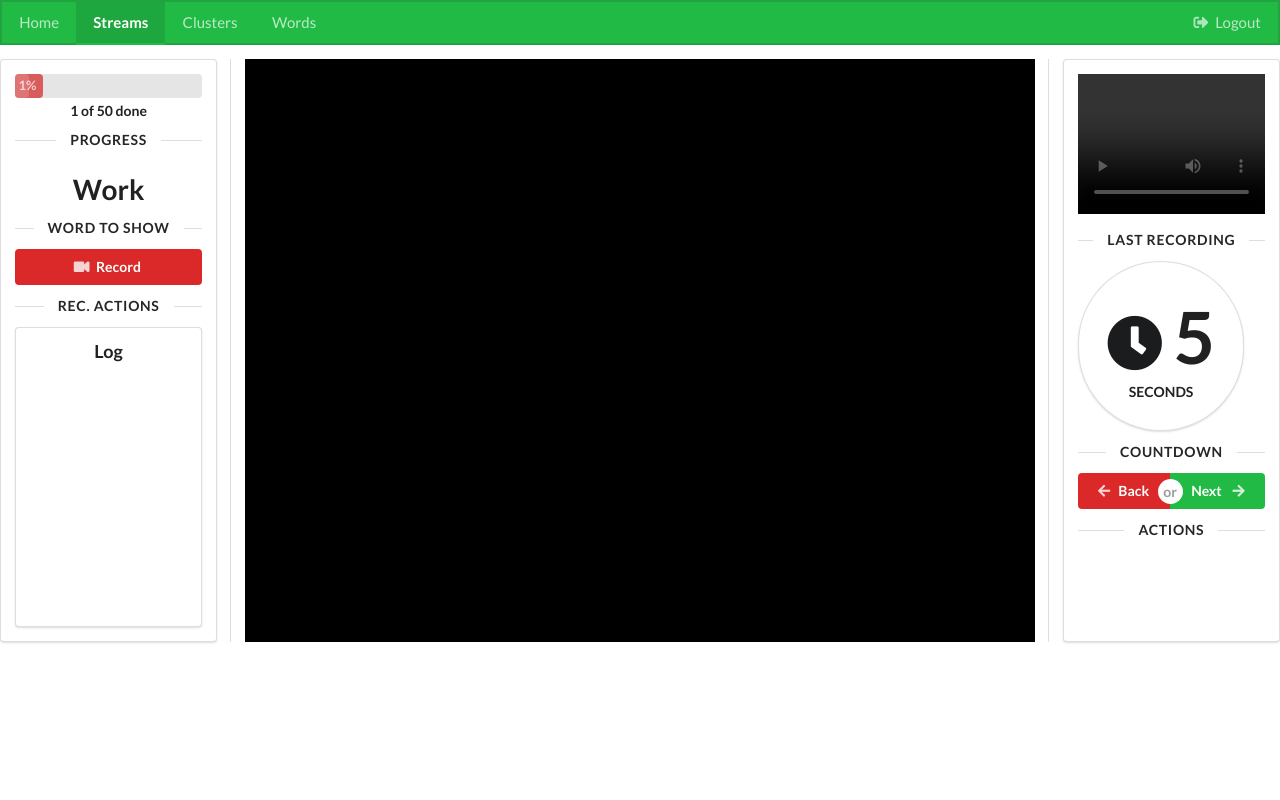
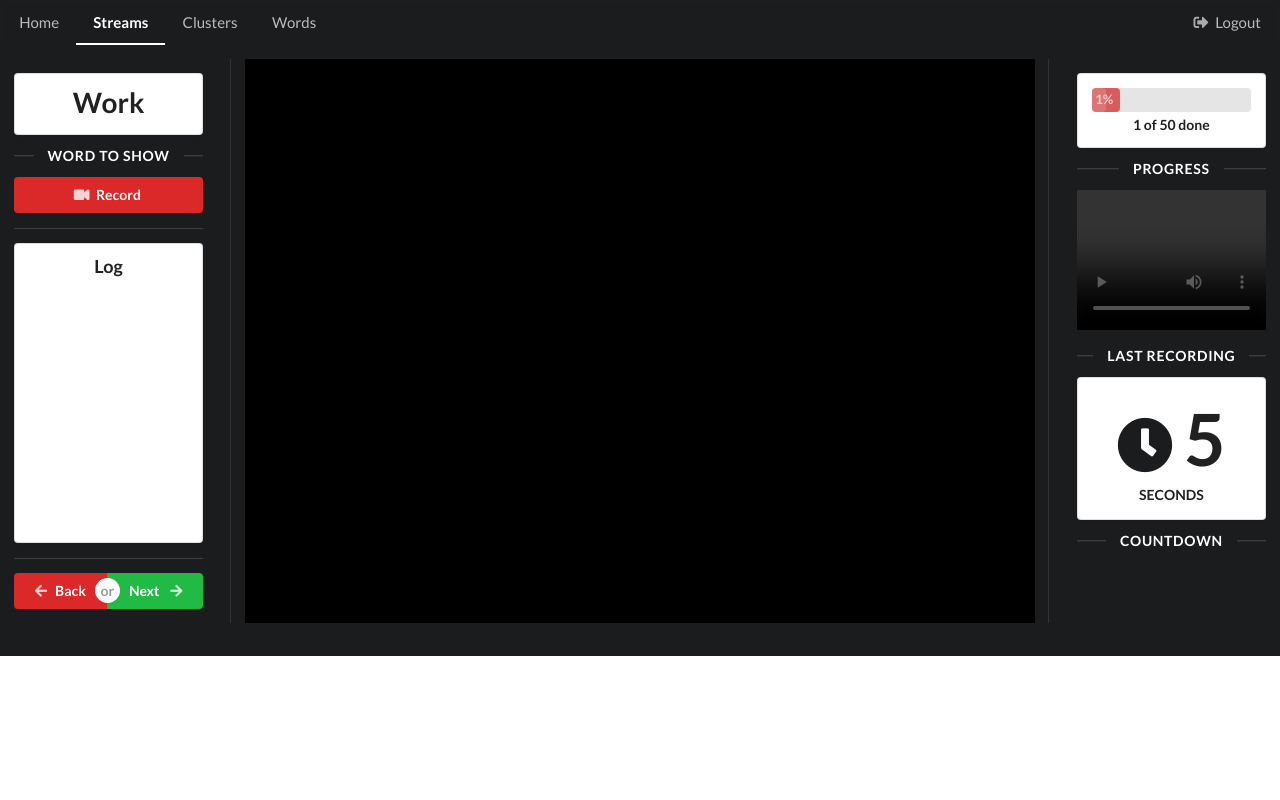
Before and after one commit to nzx9/slrx, a Django app: page /streams/ in a window 1280 px wide. Run offline with Django 3.2, Linux system fonts and the light colour scheme; the visitor is signed in with stand-in values (Sample User, id 1); some libraries are stand-ins or nearby versions.

Commit message:
Changes in Steams UI and layout color changed to black

```diff
--- /dev/null
+++ b/clusters/urls.py
@@ -0,0 +1,6 @@
+from django.urls import path
+from clusters import views
+
+urlpatterns = [
+    path('', views.clusters_view, name="clusters_view"),
+]
--- a/clusters/views.py
+++ b/clusters/views.py
@@ -1,3 +1,7 @@
 from django.shortcuts import render
 
 # Create your views here.
+
+
+def clusters_view(request):
+    return render(request, "clusters.html")
--- a/dgrdc/urls.py
+++ b/dgrdc/urls.py
@@ -24,6 +24,7 @@ urlpatterns = [
     path('admin/', admin.site.urls),
     path('accounts/', include('django.contrib.auth.urls')),
     path('accounts/register/', registerPage),
+    path('clusters/', include('clusters.urls')),
     path('streams/', include('streams.urls')),
     path('words/', include('words.urls')),
     path('', include('homes.urls'))
--- a/streams/templates/streams.html
+++ b/streams/templates/streams.html
@@ -1,52 +1,41 @@
-{% extends "layout.html" %} {% load static %} {%block scripts %}
+{% extends "layout.html" %}<!--- -->
+{% load static %}<!--- -->
+{%block scripts %}
 <script src="{% static 'js/main.js' %}"></script>
-
-{% endblock %} {% block title %} Capture{% endblock %} {% block content %}
-<!-- <div class="ui pointing green inverted menu">
-  <a class="item" href="{% url 'home_view'%}"> Home </a>
-  <a class="item active" href="{% url 'streams_view'%}"> Streams </a>
-  <a class="item"> Clusters </a>
-  <a class="item" href="{% url 'words_view'%}"> Words </a>
-  <div class="right menu">
-    <a class="ui item" href="{% url 'logout' %}"
-      ><i class="logout icon"></i> Logout
-    </a>
-  </div>
-</div> -->
-
-<!-- {% if user.is_authenticated %}
-<p>Logged</p>
-{% else %}
-<p>Not logged</p>
-{% endif %} -->
-<div class="ui three column doubling stackable center divided grid">
+{% endblock %}<!--- -->
+{% block title %} Capture{% endblock %}
+<!--- -->
+{% block content %}
+<div class="ui inverted three column doubling stackable center divided grid">
   <div class="stretched row">
     <div class="three wide column">
-      <div class="ui segment">
-        <div
-          id="task-progress"
-          class="ui indicating progress"
-          data-value="1"
-          data-total="200"
-        >
-          <div class="bar">
-            <div class="progress"></div>
-          </div>
-          <div class="label">...</div>
+      <div class="ui inverted segment">
+        <div class="ui segment">
+          <div class="ui header center aligned huge">Work</div>
         </div>
-        <div class="ui horizontal divider">Progress</div>
-        <div class="ui header center aligned huge">Work</div>
-        <div class="ui horizontal divider">Word to Show</div>
+        <div class="ui inverted horizontal divider">Word to Show</div>
         <button id="toggle-rec-btn" class="ui red button fluid">
           <i class="ui record icon"></i>Record
         </button>
-        <div class="ui horizontal divider">Rec. Actions</div>
+        <div class="ui inverted divider"></div>
         <div
           class="ui segment left aligned"
           style="height: 300px; max-height: 300px; overflow-y: auto"
         >
           <div class="ui header center aligned fixed">Log</div>
           <div id="log"></div>
+        </div>
+        <div class="ui inverted divider"></div>
+        <div>
+          <div class="ui buttons fluid">
+            <button id="back-btn" class="ui red button">
+              <i class="ui left arrow icon"></i>Back
+            </button>
+            <div class="or"></div>
+            <button id="next-btn" class="ui positive button">
+              Next <i class="ui right arrow icon"></i>
+            </button>
+          </div>
         </div>
       </div>
     </div>
@@ -61,7 +50,21 @@
       ></video>
     </div>
     <div class="three wide column">
-      <div class="ui segment">
+      <div class="ui inverted segment">
+        <div class="ui segment">
+          <div
+            id="task-progress"
+            class="ui indicating progress"
+            data-value="1"
+            data-total="200"
+          >
+            <div class="bar">
+              <div class="progress"></div>
+            </div>
+            <div class="label">...</div>
+          </div>
+        </div>
+        <div class="ui inverted horizontal divider">Progress</div>
         <video
           id="last-recorded"
           width="100%"
@@ -69,8 +72,8 @@
           controls
           style="background-color: black"
         ></video>
-        <div class="ui horizontal divider">Last Recording</div>
-        <div class="ui circular segment">
+        <div class="ui inverted horizontal divider">Last Recording</div>
+        <div class="ui center aligned segment">
           <div class="ui statistic">
             <div class="value">
               <i class="clock icon"></i>
@@ -79,19 +82,7 @@
             <div class="label">Seconds</div>
           </div>
         </div>
-        <div class="ui horizontal divider">Countdown</div>
-        <div>
-          <div class="ui buttons fluid">
-            <button id="back-btn" class="ui red button">
-              <i class="ui left arrow icon"></i>Back
-            </button>
-            <div class="or"></div>
-            <button id="next-btn" class="ui positive button">
-              Next <i class="ui right arrow icon"></i>
-            </button>
-          </div>
-        </div>
-        <div class="ui horizontal divider">Actions</div>
+        <div class="ui inverted horizontal divider">Countdown</div>
       </div>
     </div>
   </div>
--- a/templates/layout.html
+++ b/templates/layout.html
@@ -5,7 +5,7 @@
   }
 
   .masthead.segment {
-    min-height: 500px;
+    min-height: 656px;
     padding: 0em 0;
   }
   .masthead .logo.item img {
@@ -70,11 +70,12 @@
 
 <div>
   <div class="pusher">
-    <div class="ui vertical masthead center aligned segment">
+    <div class="ui inverted vertical masthead center aligned segment fluid">
       <div class="ui fluid container">
-        <div class="ui green inverted large secondary pointing menu">
+        <div class="ui inverted large secondary pointing menu">
           <a class="toc item">
             <i class="sidebar icon"></i>
+            <b>DGR.DC</b>
           </a>
           {% if request.path == "/" %}
           <a class="active item" href="{% url 'home_view'%}">Home</a>
@@ -85,9 +86,9 @@
           {% else %}
           <a class="item" href="{% url 'streams_view'%}">Streams</a>
           {% endif%} {% if request.path == "/clusters/" %}
-          <a class="active item">>Clusters</a>
+          <a class="active item" href="{% url 'clusters_view'%}">Clusters</a>
           {% else %}
-          <a class="item">Clusters</a>
+          <a class="item" href="{% url 'clusters_view'%}">Clusters</a>
           {% endif%} {% if request.path == "/words/" %}
           <a class="active item" href="{% url 'words_view'%}">Words</a>
           {% else %}
@@ -120,9 +121,9 @@
     {% else %}
     <a class="item" href="{% url 'streams_view'%}">Streams</a>
     {% endif%} {% if request.path == "/clusters/" %}
-    <a class="active item">>Clusters</a>
+    <a class="active item" href="{% url 'clusters_view'%}">Clusters</a>
     {% else %}
-    <a class="item">Clusters</a>
+    <a class="item" href="{% url 'clusters_view'%}">Clusters</a>
     {% endif%} {% if request.path == "/words/" %}
     <a class="active item" href="{% url 'words_view'%}">Words</a>
     {% else %}
@@ -136,5 +137,5 @@
     <a class="item">Signup</a>
     {% endif %}
   </div>
+  {% endblock %}
 </div>
-{% endblock %}
```
Also changed, not shown: clusters/templates/clusters.html (added, +8 -0 lines), homes/templates/home.html (+7 -1 lines).
